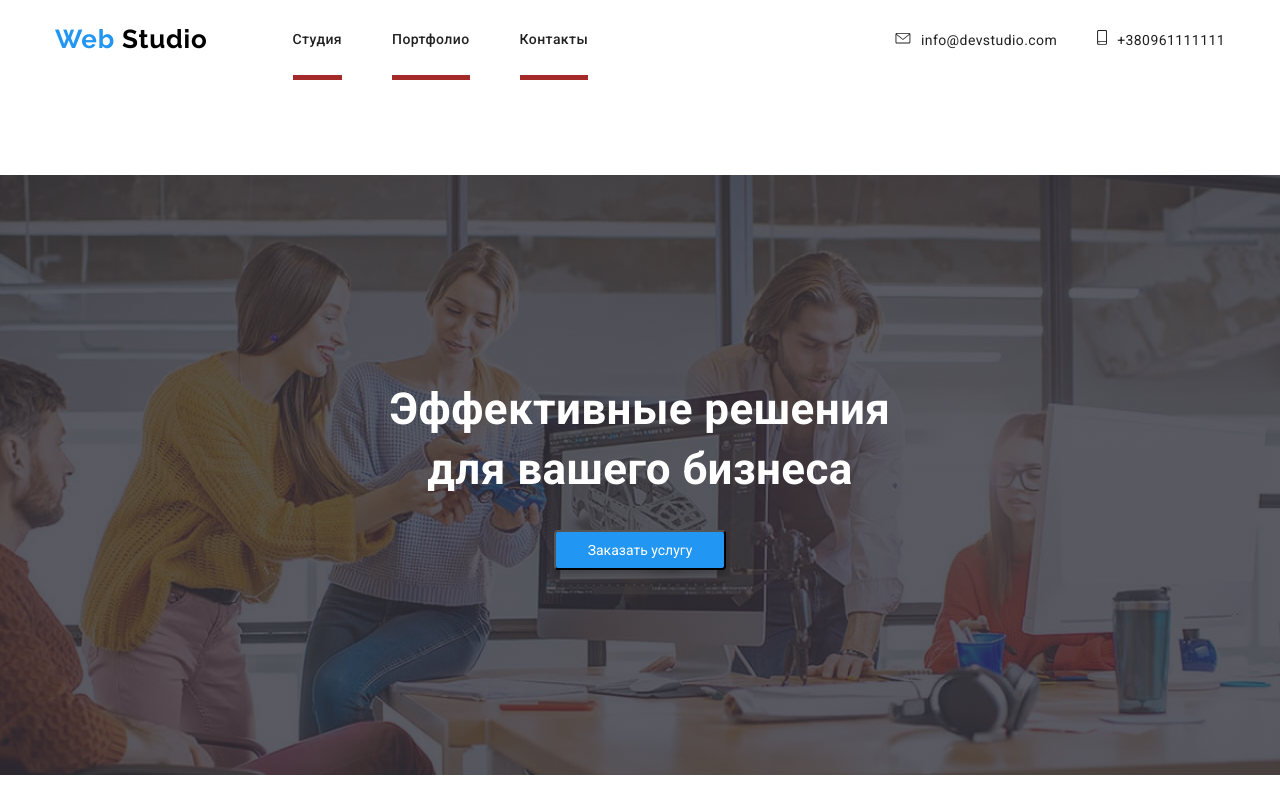
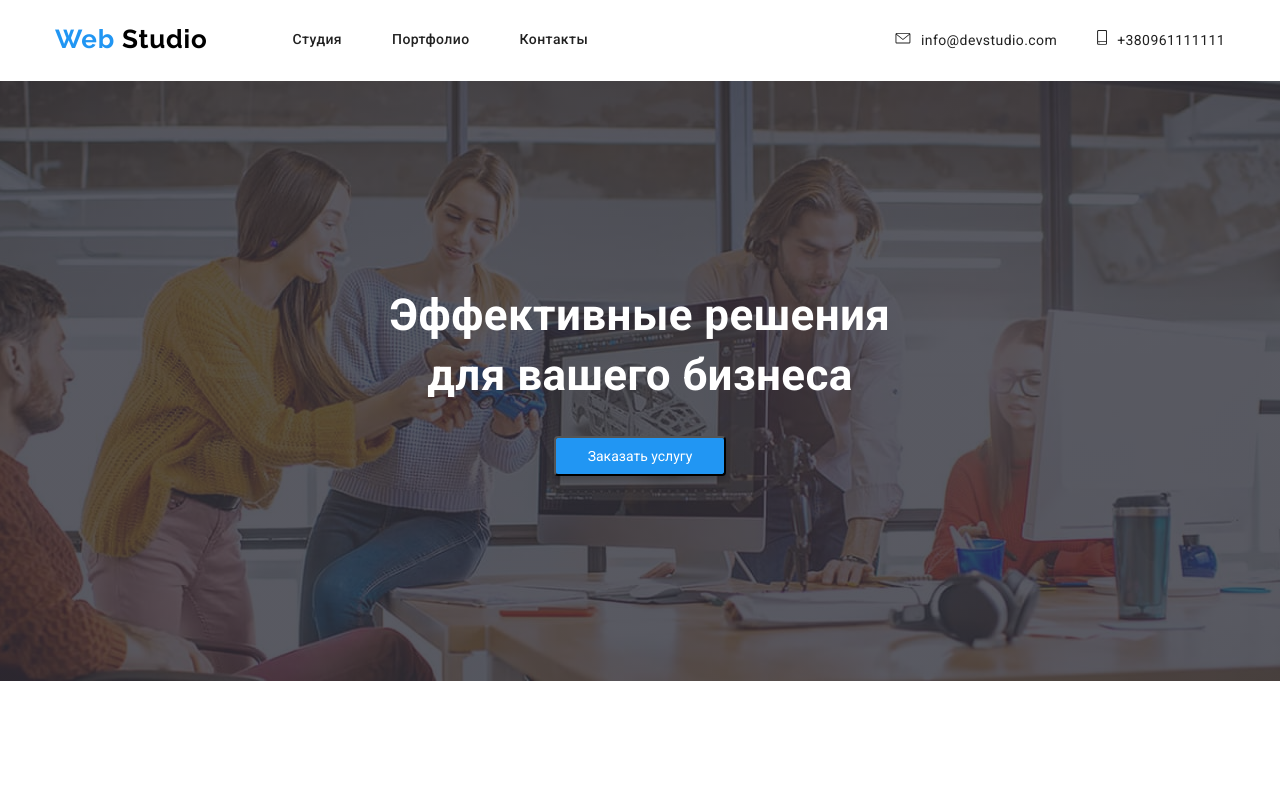
Before and after one commit to Igor-bond69/goit-markup-hw-05, a plain HTML site: page index.html in a window 1280 px wide. Shown: the top 786 px of the page. Drawn offline with nearby package versions, Linux system fonts and the light colour scheme.

Commit message:
adds styles heder

```diff
--- a/css/main.css
+++ b/css/main.css
@@ -45,7 +45,6 @@ img {
   height: auto;
 }
 
-/* стилизация кнопки ссылка кнопка  */
 .btn {
   display: inline-block;
   border-radius: 4px;
@@ -80,15 +79,6 @@ img {
   padding-right: 15px;
 }
 
-.site-nav {
-  align-items: initial;
-  display: flex;
-  width: 294px;
-  list-style: none;
-  padding: 0;
-  margin: 0;
-}
-
 .contacts {
   display: flex;
   margin-left: auto;
@@ -113,7 +103,6 @@ img {
 
 .container-nav {
   margin-left: 85px;
-  /* margin-top: 32px; */
   margin-bottom: 0;
 }
 
@@ -150,7 +139,6 @@ img {
   display: flex;
   justify-content: space-between;
   align-items: center;
-  padding-bottom: 94px;
 }
 
 .button {
@@ -158,6 +146,16 @@ img {
 }
 
 /* site nav */
+
+.site-nav {
+  display: flex;
+  align-items: flex-start;
+  justify-content: space-between;
+  width: 294px;
+  list-style: none;
+  padding: 0;
+  margin: 0;
+}
 
 .site-nav .link:hover,
 .site-nav .link:focus {
@@ -189,9 +187,18 @@ img {
   display: block;
   bottom: 0;
   width: 100%;
-  height: 5px;
-  background-color: brown;
+  height: 4px;
+  border-radius: 2px;
+  background-color: var(--accent-color);
+  opacity: 0;
+  transition: opaciti var(--animation-duration) var(--animation-timing-function);
 }
+.link-header:hover::after,
+.link-header:focus:after {
+  opacity: 1;
+  cursor: pointer;
+}
+
 .site-nav .link-header:hover,
 .site-nav .link-header:focus {
   color: var(--accent-color);
```
